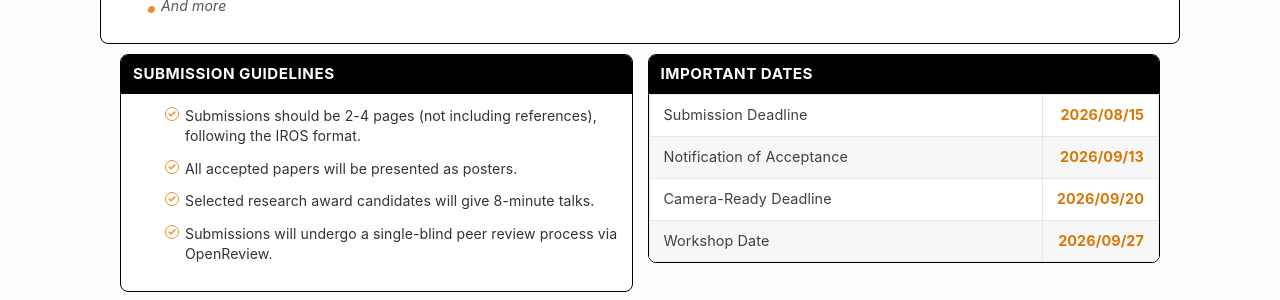
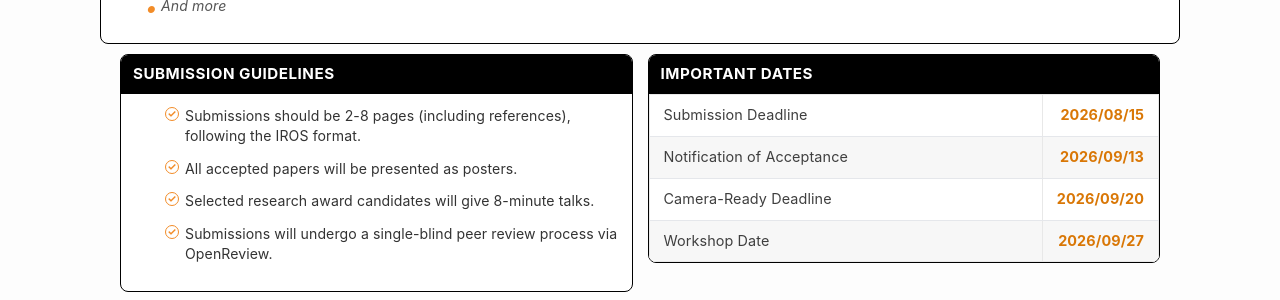
Before and after one commit to aistairc/IROS2026-workshop, a Jekyll site: the page built from callforpapers.md, in a window 1280 px wide. Shown: the part 480-780 px from the top of the page. Built offline with Jekyll 4.4.1, drawn with Linux system fonts in a browser that asks for light colours.

Commit message:
Update submission guidelines page length requirements

```diff
--- a/callforpapers.md
+++ b/callforpapers.md
@@ -36,7 +36,7 @@ permalink: /callforpapers
             </div>
             <div class="card-body">
                 <ul class="check-list">
-                    <li>Submissions should be 2-4 pages (not including references), following the IROS format.</li>
+                    <li>Submissions should be 2-8 pages (including references), following the IROS format.</li>
                     <li>All accepted papers will be presented as posters.</li>
                     <li>Selected research award candidates will give 8-minute talks.</li>
                     <li>Submissions will undergo a single-blind peer review process via OpenReview.</li>
```
